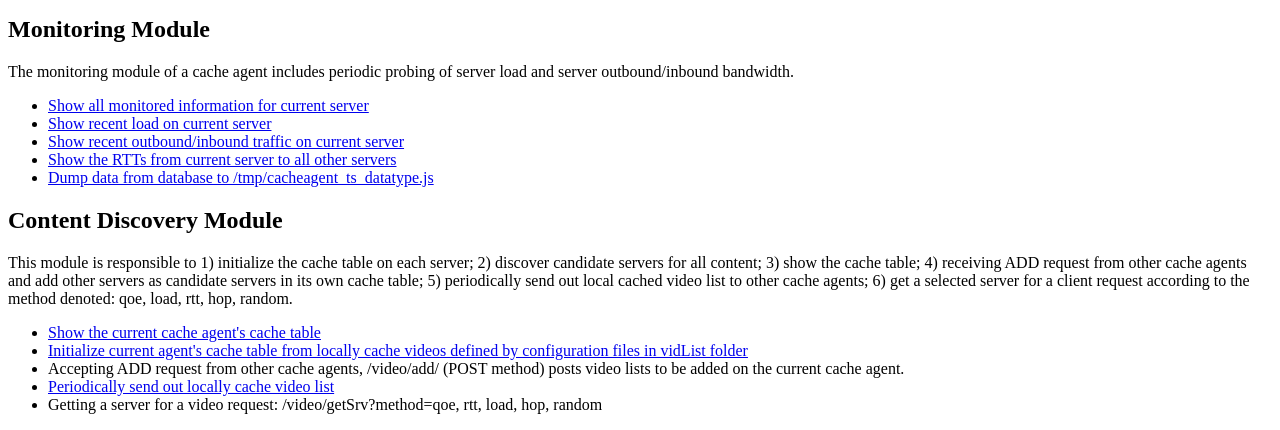
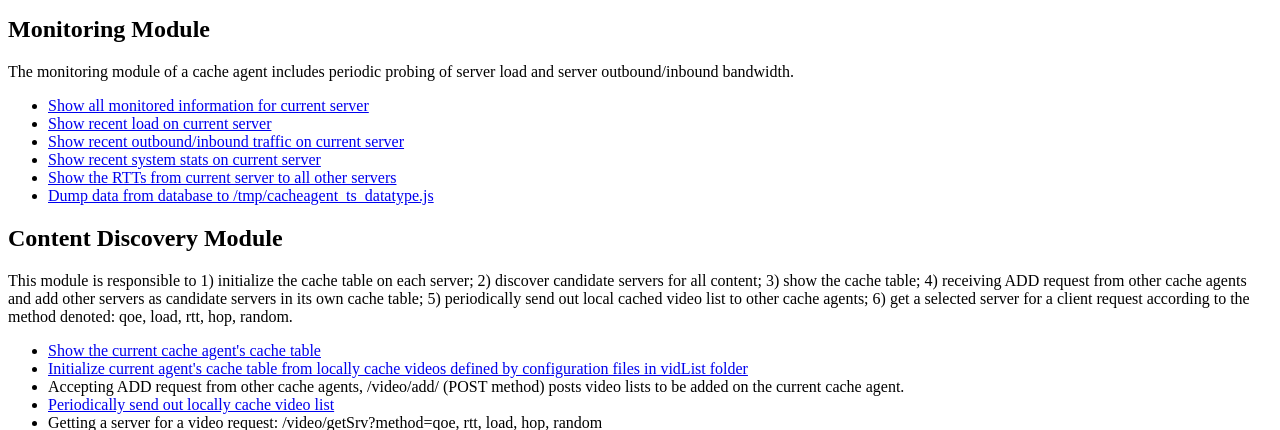
Before and after one commit to ephemeral2eternity/Django-AGENS, a Django app: page / in a window 1280 px wide. Shown: the part 405-835 px from the top of the page. Run offline with Django 3.2, Linux system fonts and the light colour scheme; parts of the project's set-up code (start-up, migrations or seed data) failed here and were passed over.

Commit message:
backup cache agent 08 19

```diff
--- a/home/templates/home/index.html
+++ b/home/templates/home/index.html
@@ -18,6 +18,7 @@
 	<li><a href="/monitor/">Show all monitored information for current server</a></li>
 	<li><a href="/monitor/load/">Show recent load on current server</a></li>
 	<li><a href="/monitor/bw/">Show recent outbound/inbound traffic on current server</a></li>
+	<li><a href="/monitor/sys/">Show recent system stats on current server</a></li>
 	<li><a href="/monitor/rtts/">Show the RTTs from current server to all other servers</a></li>
 	<li><a href="/monitor/dump/">Dump data from database to /tmp/cacheagent_ts_datatype.js</a></li>
 </ul>
@@ -33,7 +34,7 @@
 <h2>Server QoE Score (SQS) Module</h2>
 <p>This module is responsible to show the server QoE monitored by clients connecting to this cache agent. It includes APIS for 1) initialize the SQS for all servers; 2) Show the latest SQS for all available servers observed from current cache agent; 3) accept QoE UPDATE message from clients; 4) dump SQS scores in the history to Google Cloud Storage</p>
 <ul>
-	<li><a href="/qoe/">Show the latest SQS table for all cache agents</a></li>
+	<li><a href="/qoe/query/">Show the latest SQS table for all cache agents</a></li>
 	<li><a href="/qoe/init/">Initialize SQS table as default setting (5 for current server and 4 for all others)</a></li>
 	<li>Receiving QoE UPDATE message from client, /qoe/update?srv=srv_name&amp;qoe=qoe_value&amp;alpha=alpha_value</li>
 	<li><a href="/qoe/dump/">Dump existing SQS table to Google Cloud Storage</a></li>
```
